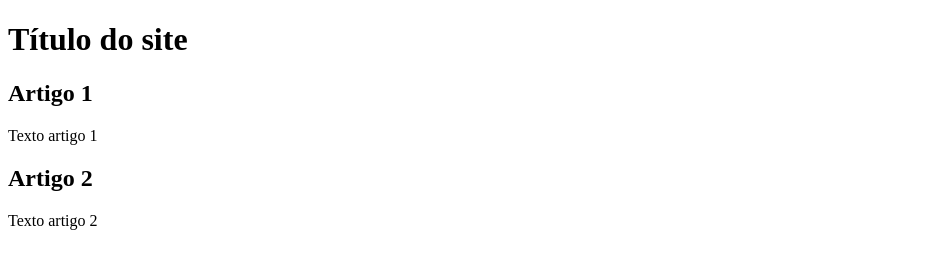
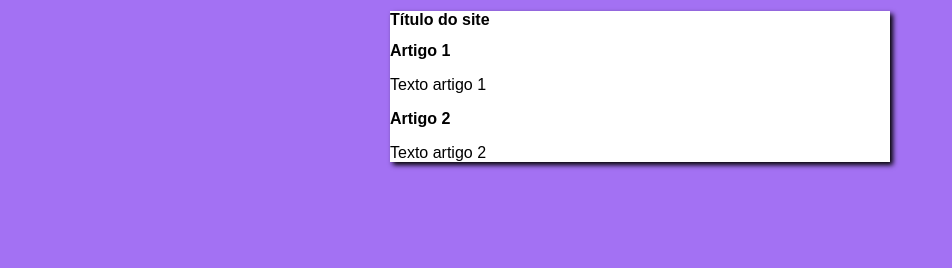
Before and after one commit to paralhama/projeto-site-git-github, a plain HTML site: page index.html in a window 1280 px wide. Shown: the whole page, without its empty margins (0-952 px from the left). Drawn offline with Linux system fonts and the light colour scheme.

Commit message:
Iniciei o design básico

```diff
--- /dev/null
+++ b/estilos/style.css
@@ -0,0 +1,15 @@
+* {
+    font-family: Arial, Helvetica, sans-serif;
+    font-size: 16px;
+}
+
+body {
+    background-color: rgb(163, 113, 243);
+}
+
+main {
+    background-color: white;
+    width: 500px;
+    margin: auto;
+    box-shadow: 3px 3px 5px black;
+}
--- a/index.html
+++ b/index.html
@@ -4,6 +4,7 @@
     <meta charset="UTF-8">
     <meta name="viewport" content="width=device-width, initial-scale=1.0">
     <title>Título principal</title>
+    <link rel="stylesheet" href="estilos/style.css">
 </head>
 <body>
     <main>
```
